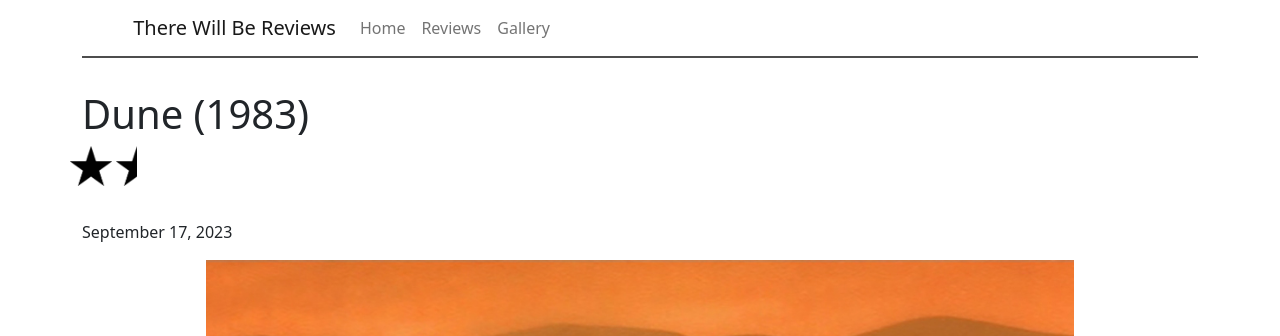
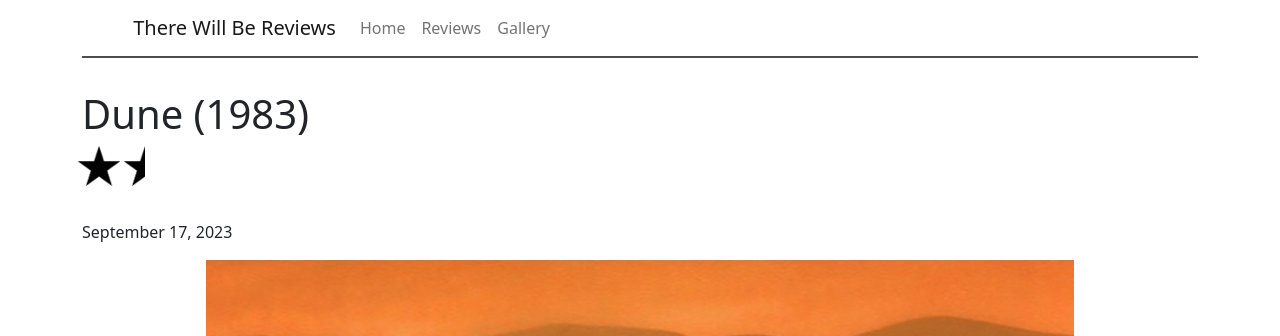
Before and after one commit to benlazarine/therewillbereviews.github.io, a Jekyll site: the page built from reviews/dune-1983.html, in a window 1280 px wide. Shown: the top 336 px of the page. Built offline with Jekyll 4.4.1, drawn with Linux system fonts in a browser that asks for light colours.

Commit message:
Update dune-1983.html

```diff
--- a/reviews/dune-1983.html
+++ b/reviews/dune-1983.html
@@ -6,6 +6,12 @@
         <h1 class="page-title">Dune (1983)</h1>
    <div class="star-container">
   <div class="row">
+   <div class="star-space">
+
+    </div>
+   <div class="star-space">
+
+    </div>
     <div class="full-star">
       <img src="https://therewillbereviews.com//assets/images/full-star.jpeg" alt="Full Star" />
     </div>
```
